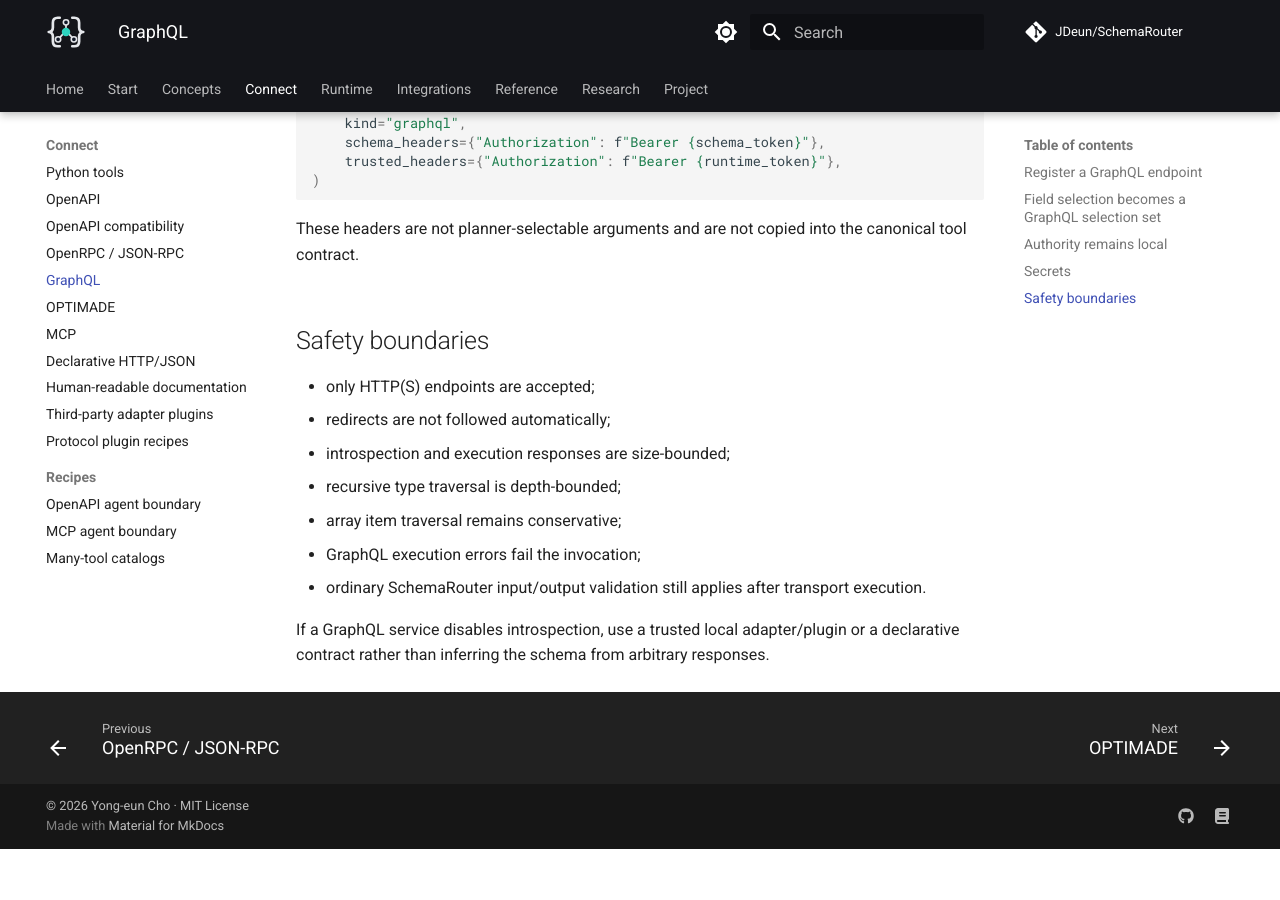
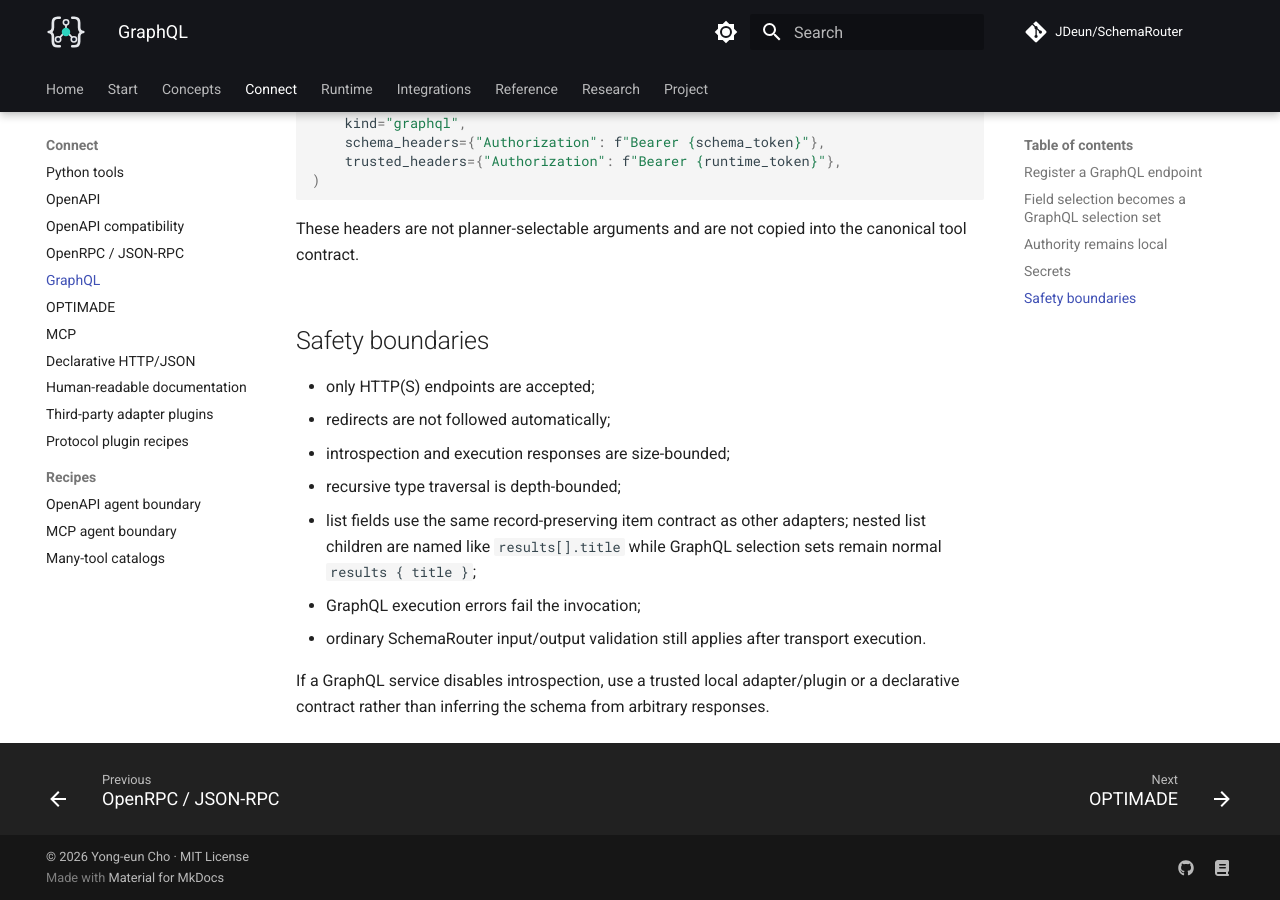
Before and after one commit to JDeun/SchemaRouter, an MkDocs documentation site: the page built from docs/guides/graphql.md, in a window 1280 px wide and 900 px high, scrolled down 1770 px. Built offline with MkDocs 1.6.1 and Material for MkDocs 9.7.7, drawn with Linux system fonts in a browser that asks for light colours; comment, search, counter and statistics services are not loaded; before the commit the page ends 2619 px from its top, so only the background shows below that.

Commit message:
docs: describe GraphQL list field projection

```diff
--- a/docs/guides/graphql.md
+++ b/docs/guides/graphql.md
@@ -85,7 +85,9 @@ contract.
 - redirects are not followed automatically;
 - introspection and execution responses are size-bounded;
 - recursive type traversal is depth-bounded;
-- array item traversal remains conservative;
+- list fields use the same record-preserving item contract as other adapters; nested list children
+  are named like `results[].title` while GraphQL selection sets remain normal
+  `results { title }`;
 - GraphQL execution errors fail the invocation;
 - ordinary SchemaRouter input/output validation still applies after transport execution.
 
```
